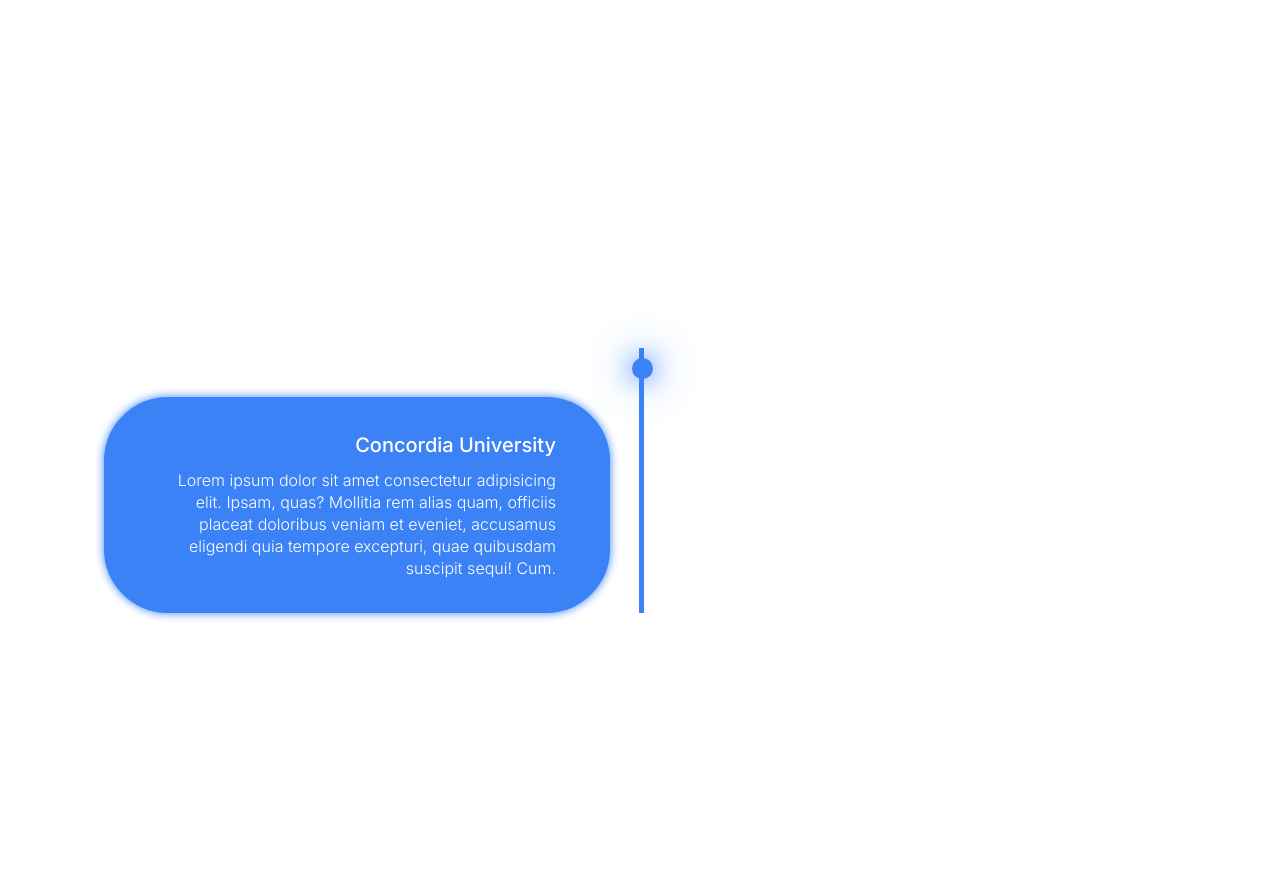
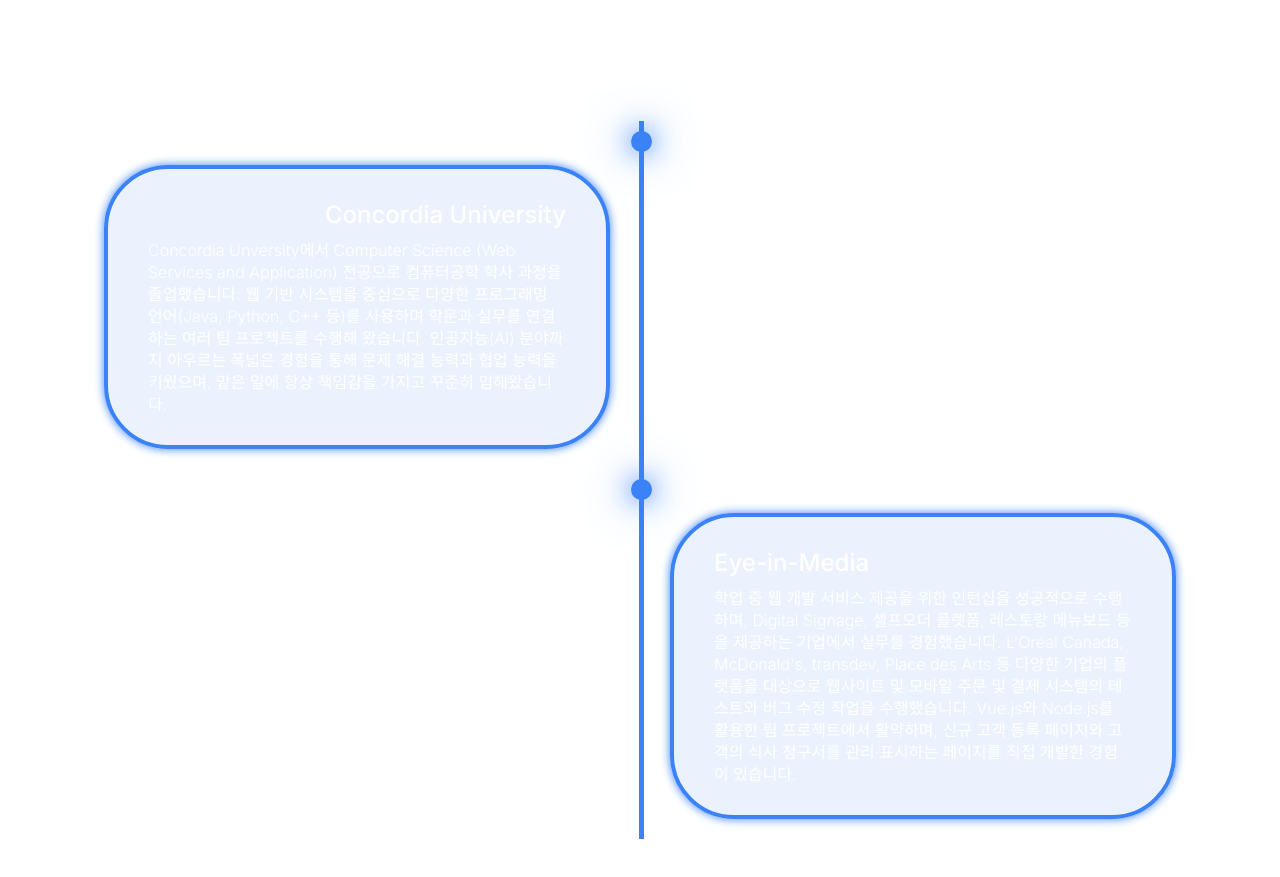
Before and after one commit to issign/about-me-react, a React (Vite) app: page / in a window 1280 px wide. Shown: the part 1520-2397 px from the top of the page. Built offline with nearby package versions, Linux system fonts and the light colour scheme.

Commit message:
[Update] Add ExperienceCard component for reusability

```diff
--- /dev/null
+++ b/src/components/sections/Experience/components/ExperienceCard.jsx
@@ -0,0 +1,18 @@
+const ExperienceCard = ({ date, label, content }) => {
+  return (
+    <div className="mb-5 w-full relative odd:pr-[calc(50%+30px)] odd:text-right even:pl-[calc(50%+30px)]">
+      <div className="dot-glow h-[21px] w-[21px] bg-blue-500 absolute left-[calc(50%-9px)] rounded-[50%] top-[10px]"></div>
+      <div className="text-2xl font-extrabold text-white mt-1 mb-2 mx-0">
+        {date}
+      </div>
+      <div className="bg-blue-500/10 border-4 border-blue-500 px-[40px] py-[30px] rounded-[4rem] shadow-[0_0_10px_#3B82F6] cursor-pointer transition duration-300 ease-in-out hover:scale-105 hover:shadow-[0_0_25px_#3B82F6]">
+        <h3 className="text-2xl mt-0 mx-0 mb-2 font-medium">{label}</h3>
+        <p className="font-light text-base leading-[22px] text-left">
+          {content}
+        </p>
+      </div>
+    </div>
+  );
+};
+
+export default ExperienceCard;
--- a/src/components/sections/Experience/index.jsx
+++ b/src/components/sections/Experience/index.jsx
@@ -1,7 +1,33 @@
 import { motion } from "framer-motion";
+import ExperienceCard from "./components/ExperienceCard";
+
+const experiences = [
+  {
+    date: "2018",
+    label: "Concordia University",
+    content:
+      "Concordia Unversity에서 Computer Science (Web Services and Application) 전공으로 컴퓨터공학 학사 과정을 졸업했습니다. 웹 기반 시스템을 중심으로 다양한 프로그래밍 언어(Java, Python, C++ 등)를 사용하며 학문과 실무를 연결하는 여러 팀 프로젝트를 수행해 왔습니다. 인공지능(AI) 분야까지 아우르는 폭넓은 경험을 통해 문제 해결 능력과 협업 능력을 키웠으며, 맡은 일에 항상 책임감을 가지고 꾸준히 임해왔습니다.",
+  },
+  {
+    date: "2021",
+    label: "Eye-in-Media",
+    content:
+      "학업 중 웹 개발 서비스 제공을 위한 인턴십을 성공적으로 수행하며, Digital Signage, 셀프오더 플렛폼, 레스토랑 메뉴보드 등을 제공하는 기업에서 실무를 경험했습니다. L'Oréal Canada, McDonald's, transdev, Place des Arts 등 다양한 기업의 플랫폼을 대상으로 웹사이트 및 모바일 주문 및 결제 시스템의 테스트와 버그 수정 작업을 수행했습니다. Vue.js와 Node.js를 활용한 팀 프로젝트에서 활약하며, 신규 고객 등록 페이지와 고객의 식사 청구서를 관리·표시하는 페이지를 직접 개발한 경험이 있습니다.",
+  },
+];
+
+const experienceList = experiences.map((experience) => {
+  return (
+    <ExperienceCard
+      date={experience.date}
+      label={experience.label}
+      content={experience.content}
+    ></ExperienceCard>
+  );
+});
 
 const Experience = () => {
-      return (
+  return (
     <div
       id="experience"
       className="min-h-screen relative mx-auto max-w-6xl p-4 sm:p-10 text-white flex flex-col items-center justify-center"
@@ -16,27 +42,17 @@
         Experience
       </motion.h1>
 
-      <div className="relative m-auto max-w-[1200px] flex flex-wrap before:content-[''] before:absolute before:w-[5px] before:h-full before:bg-blue-500 before:left-[calc(50%-1px)]">
-        <div className="mb-[40px] w-full relative last:mb-0 odd:pr-[calc(50%+30px)] odd:text-right even:pl-[calc(50%+30px)]">
-          <div className="dot-glow h-[21px] w-[21px] bg-blue-500 absolute left-[calc(50%-8px)] rounded-[50%] top-[10px]"></div>
-          <div className="text-xl font-extrabold text-white mt-[6px] mb-[15px] mx-0">
-            2018
-          </div>
-          <div className="bg-blue-500 border-4 border-blue-500 px-[50px] py-[30px] rounded-[4rem] shadow-[0_0_10px_#3B82F6] cursor-pointer transition duration-300 ease-in-out hover:scale-105 hover:shadow-[0_0_25px_#3B82F6]">
-            <h3 className="text-xl mt-0 mx-0 mb-[10px] font-medium">
-              Concordia University
-            </h3>
-            <p className="font-light text-base leading-[22px]">
-              Lorem ipsum dolor sit amet consectetur adipisicing elit. Ipsam,
-              quas? Mollitia rem alias quam, officiis placeat doloribus veniam
-              et eveniet, accusamus eligendi quia tempore excepturi, quae
-              quibusdam suscipit sequi! Cum.
-            </p>
-          </div>
-        </div>
-      </div>
+      <motion.div
+        className="relative m-auto max-w-[1200px] flex flex-wrap before:content-[''] before:absolute before:w-[5px] before:h-full before:bg-blue-500 before:left-[calc(50%-1px)]"
+        initial={{ opacity: 0, y: 100 }}
+        whileInView={{ opacity: 1, y: 0 }}
+        viewport={{ once: true }}
+        transition={{ duration: 0.8, delay: 0.4 }}
+      >
+        {experienceList}
+      </motion.div>
     </div>
   );
-}
+};
 
 export default Experience;
```
